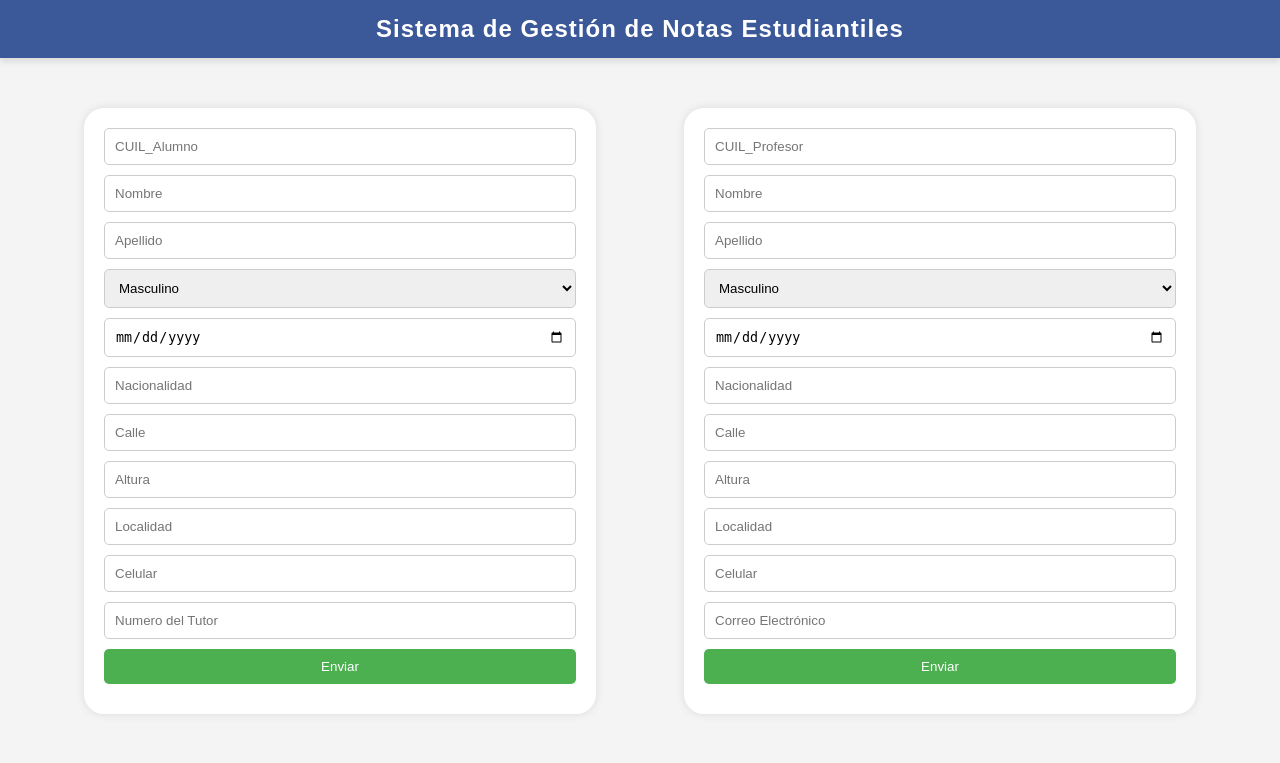
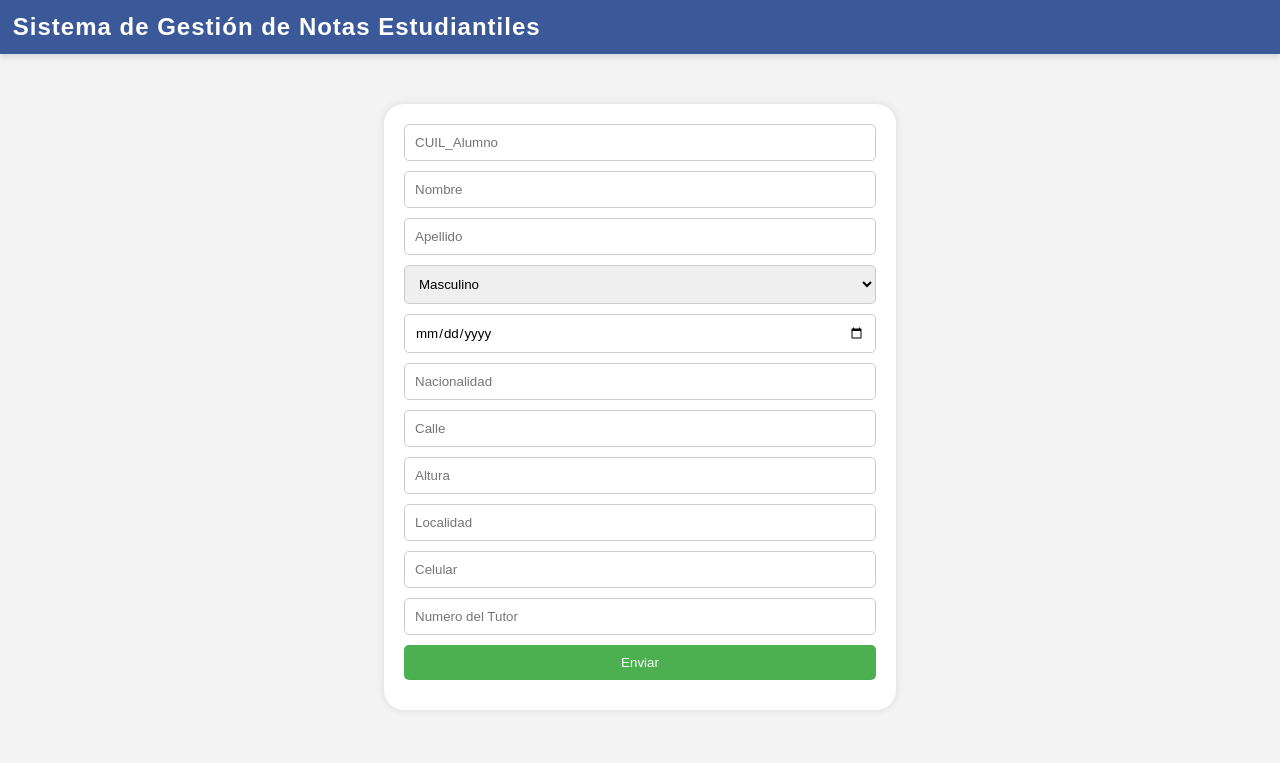
Before and after one commit to Juanshu05/escuelita2, a PHP site: page /cargaAlumno.html in a window 1280 px wide. Shown: the top 763 px of the page. Run offline with PHP 8.4, Linux system fonts and the light colour scheme.

Commit message:
Pre ordenamiento

```diff
--- a/cargaAlumno.html
+++ b/cargaAlumno.html
@@ -35,24 +35,7 @@
             <input type="submit" value="Enviar">
         </form>
 
-        <form class="Tabla" method="POST" action="cargaProfesor.php">
-            <input type="number" name="CUIL" placeholder="CUIL_Profesor"> <br>
-            <input type="text" name="nombre" placeholder="Nombre"> <br>
-            <input type="text" name="apellido" placeholder="Apellido"> <br>
-            <select name="sexo">
-                <option value="1">Masculino</option>
-                <option value="2">Femenino</option>
-                <option value="3">Otro</option>
-            </select> <br>
-            <input type="date" name="fechaNacimiento" placeholder=""> <br>
-            <input type="text" name="nacionalidad" placeholder="Nacionalidad"> <br>
-            <input type="text" name="calle" placeholder="Calle"> <br>
-            <input type="text" name="altura" placeholder="Altura"> <br>
-            <input type="text" name="municipio" placeholder="Localidad"> <br>
-            <input type="text" name="numCelular" placeholder="Celular"> <br>
-            <input type="text" name="correoElectronico" placeholder="Correo Electrónico"> <br>
-            <input type="submit" value="Enviar">
-        </form>
+
     </div>
 </body>
 </html>
--- a/header.css
+++ b/header.css
@@ -10,9 +10,11 @@ header {
     padding: 15px;
     background-color: #3b5998; /* Un color azul elegante */
     color: white;
-    text-align: center;
     box-shadow: 0 4px 6px rgba(0, 0, 0, 0.1);
     position: relative;
+    justify-content: space-between;
+    display: flex;
+    padding: 0.8rem;
 }
 
 /* Estilo del título */
@@ -23,12 +25,20 @@ header .prese h2 {
     letter-spacing: 1px;
 }
 
+header .prese h1 {
+    margin: 0;
+    font-weight: bold;
+    letter-spacing: 1px;
+
+}
+
 /* Nav-items */
 .nav-items {
     margin-top: 10px;
     display: flex;
     justify-content: center;
     gap: 20px;
+
 }
 
 .nav-items a {
@@ -38,6 +48,12 @@ header .prese h2 {
     padding: 10px 15px;
     border-radius: 5px;
     transition: background-color 0.3s ease, color 0.3s ease;
+}
+
+.nav-list{
+    display: flex;
+    gap: 1rem
+
 }
 
 .nav-items a:hover {
@@ -90,3 +106,16 @@ header .prese h2 {
 .Tabla input[type="submit"]:hover {
     background-color: #45a049;
 }
+
+.botone{
+    display: none;
+}
+
+@media screen and (min-width: 200px){}
+ .botone{
+    display:block;
+}
+
+    .nav-list{
+        display: none;
+    }
--- /dev/null
+++ b/main.css
@@ -0,0 +1,12 @@
+/* https://maketintsandshades.com/#FE424D,1AA6B7 */
+
+* {
+    font-family: sans-serif;
+    margin: 0;
+    padding: 0;
+}
+
+a {
+    color: unset;
+    text-decoration: unset;
+}
```
Also changed, not shown: index.html (+25 -15 lines).
